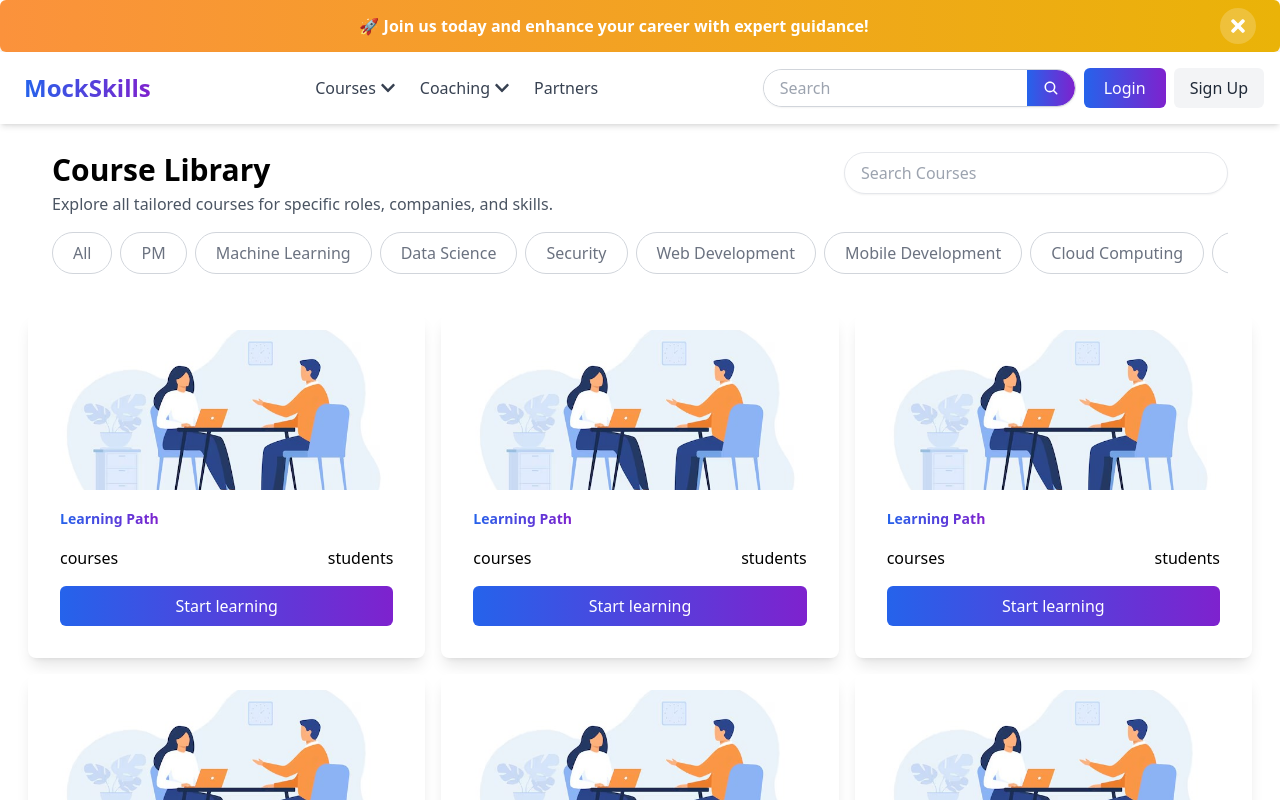
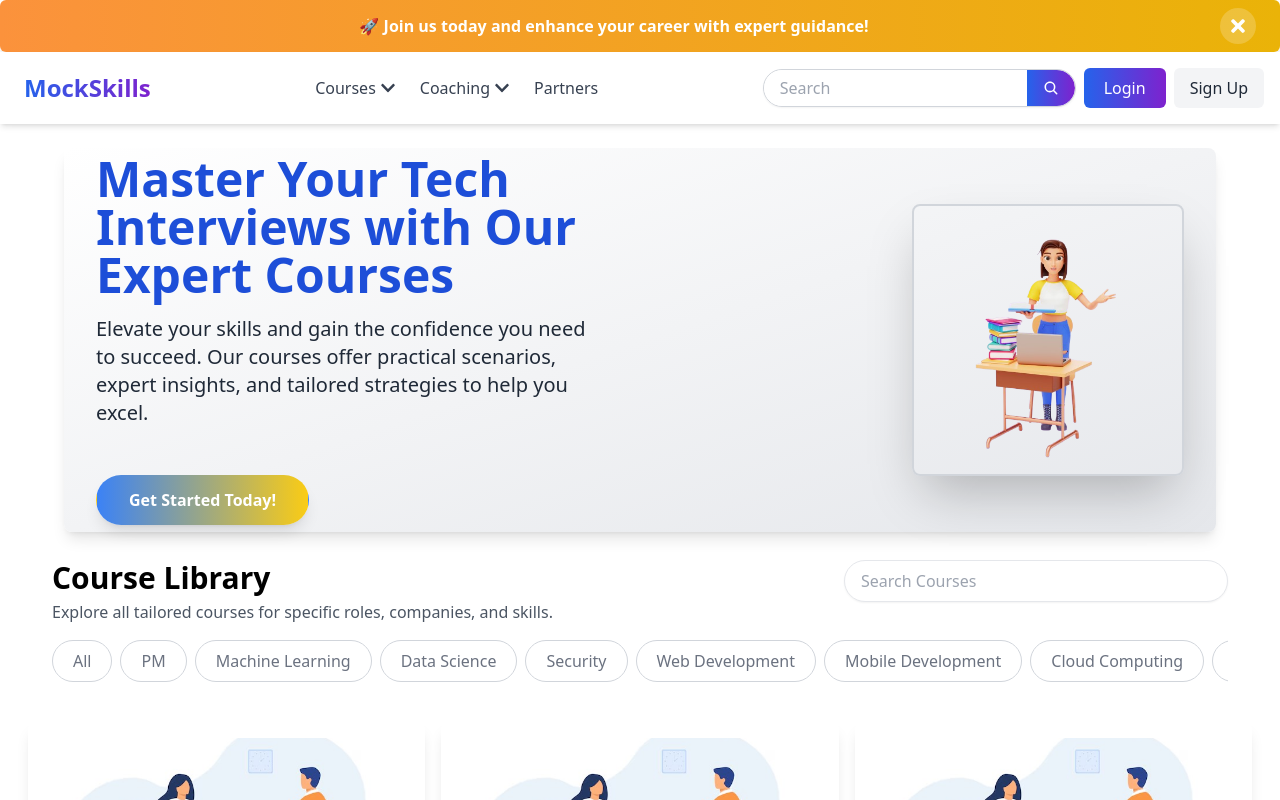
Before and after one commit to MockSkills-Tech/mockskills, a React (Vite) app: page /courses in a window 1280 px wide. Shown: the top 800 px of the page. Built offline with nearby package versions, Linux system fonts and the light colour scheme.

Commit message:
Courses header added

```diff
--- a/src/Components/Courses/Course.jsx
+++ b/src/Components/Courses/Course.jsx
@@ -3,9 +3,12 @@ import CourseList from "./CourseList";
 import { COURSE_DATA } from "../../Utils/constant";
 import SearchBar from "./SearchBar";
 import FilterTags from "./FilterTags";
+import CourseBody from "./CourseBody";
 
 const Course = () => {
   return (
+    <>
+      <CourseBody /> {/* Wrapping the CourseBody in a fragment or a parent div */}
       <div className="mx-7 my-1">
         <div className="p-6">
           <div className="flex justify-between">
@@ -25,6 +28,7 @@ const Course = () => {
         </div>
         <CourseList courses={COURSE_DATA} />
       </div>
+    </>
   );
 };
 
--- /dev/null
+++ b/src/Components/Courses/CourseBody.jsx
@@ -0,0 +1,28 @@
+import interviewImage from "../../assets/1.png";
+
+const CourseBody = () => {
+  return (
+    <section className="flex flex-col md:flex-row justify-between items-center h-auto md:h-96 mt-6 mx-8 md:mx-16 bg-gradient-to-br from-white to-gray-200 rounded-lg shadow-lg p-8">
+      <div className="flex flex-col items-start md:w-1/2">
+        <h1 className="font-bold text-4xl md:text-5xl mb-4 leading-tight text-blue-700 hover:text-blue-800 transition-colors duration-200">
+          Master Your Tech Interviews with Our Expert Courses
+        </h1>
+        <p className="text-lg md:text-xl text-gray-800 mb-6 max-w-lg">
+          Elevate your skills and gain the confidence you need to succeed. Our
+          courses offer practical scenarios, expert insights, and tailored
+          strategies to help you excel.
+        </p>
+        <button className="mt-6 px-8 py-3 rounded-full border border-transparent bg-gradient-to-r from-blue-500 to-yellow-400 text-white font-semibold shadow-lg hover:scale-105 transition-transform duration-200 focus:outline-none focus:ring-2 focus:ring-yellow-300 focus:ring-opacity-50">
+          Get Started Today!
+        </button>
+      </div>
+      <img
+        src={interviewImage}
+        alt="Interview Preparation"
+        className="mt-6 md:mt-0 md:w-1/4 h-auto object-cover rounded-lg shadow-2xl border-2 border-gray-300"
+      />
+    </section>
+  );
+};
+
+export default CourseBody;
```
Also changed, not shown: src/assets/1.png (added). Lines whose indentation alone changed are shown as unchanged.
